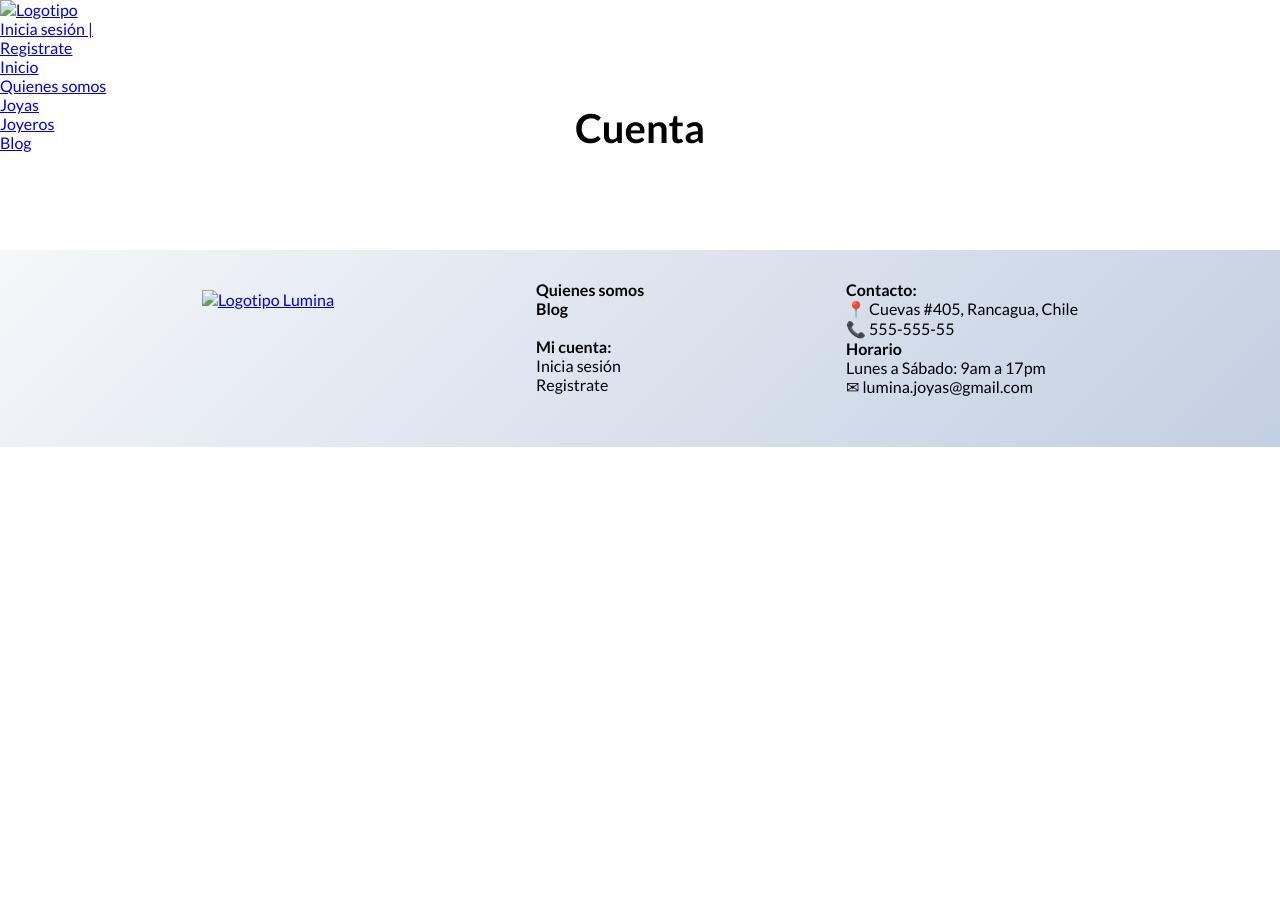
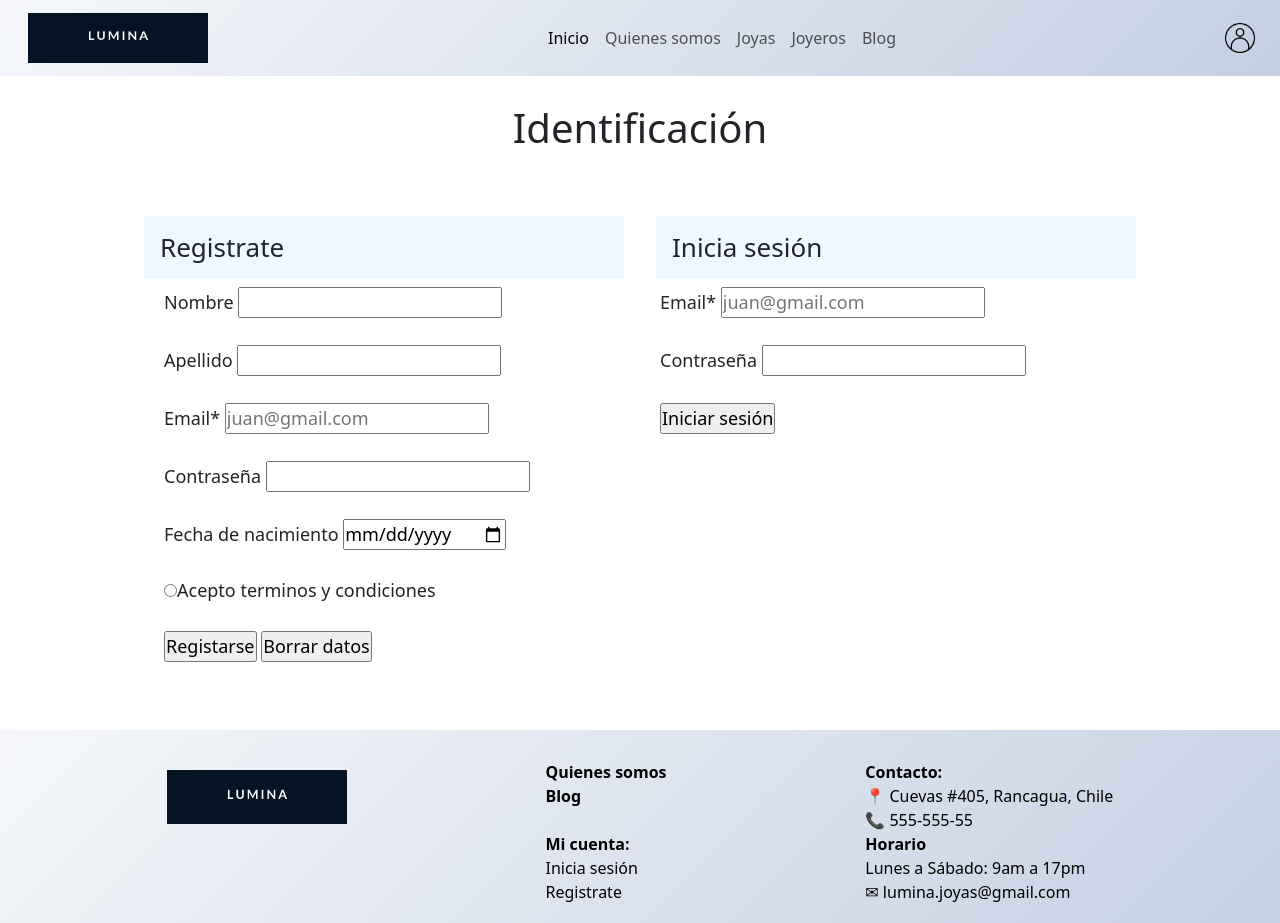
Before and after one commit to nadia-ma/segundaEntregaCoder, a plain HTML site: page pages/cuenta.html in a window 1280 px wide. Shown: the top 923 px of the page. Before the commit the page ends 800 px from the top, so only its background shows below. Drawn offline with nearby package versions, Linux system fonts and the light colour scheme; files that its build step writes are made by us from their sources.

Commit message:
agregue pagina identificacion

```diff
--- a/css/estilos.css
+++ b/css/estilos.css
@@ -300,36 +300,59 @@ height: 34rem;
 .compras{
     grid-area: compras;
 }
-
-/*.container {
-    justify-content: center;
-    padding: 15px 0;
-    width: 100vw;
-    height: 150vh;
-
-    display: grid;
-    grid-template-columns: 2fr 2fr 2fr;
-    grid-template-rows: 1fr 1fr 3fr 1fr 3fr 1fr;
-    grid-auto-columns: 2fr;
-    gap: 15px 10px;
-    grid-auto-flow: row;
-    grid-template-areas:
-      "tituloGrid tituloGrid tituloGrid"
-      "cat1 none cat3"
-      "cat1 cat2 cat3"
-      "cat4 cat2 cat6"
-      "cat4 cat5 cat6"
-      "none1 cat5 none2";
-  }*/
-
-  .contenedorJoyeros{
+.contenedorJoyeros{
     display: flex;
     flex-direction: row;
     justify-content: center;
-  }
+}
 
-  .imgJoyeros{
+.imgJoyeros{
     width: auto;
     height: 30rem;
     margin: 0 2rem;
-  }
+}
+
+.containerUsuario{
+    width: 80vw;
+    height: 60vh;
+    display: grid;
+    grid-template-columns: 1fr 1fr;
+    grid-template-rows:  0.2fr 3fr;
+    grid-auto-columns: 1fr;
+    gap: 0;
+    grid-auto-flow: row;
+    grid-template-areas:
+    "tituloRegistrate tituloInicio"
+    "formularioRegistro formularioInicio";
+    padding: 1rem 1rem;
+    margin: 0 auto;
+    justify-content: center;
+}
+
+.tituloRegistrate{
+    grid-area: tituloRegistrate;
+    text-align: flex-start;
+    font-size: 26px;
+    background-color: aliceblue;
+    padding: 1rem;
+    margin-right: 1rem;
+}
+
+.tituloInicio{
+    grid-area: tituloInicio;
+    text-align: flex-start;
+    font-size: 26px;
+    background-color: aliceblue;
+    padding: 1rem;
+    margin-left: 1rem;
+}
+
+.formularioRegistro{
+    grid-area: formularioRegistro;
+    font-size: 18px;
+}
+
+.formularioInicio{
+    grid-area: formularioInicio;
+    font-size: 18px;
+}
--- a/pages/cuenta.html
+++ b/pages/cuenta.html
@@ -8,48 +8,128 @@
     <link rel="preconnect" href="https://fonts.googleapis.com">
     <link rel="preconnect" href="https://fonts.gstatic.com" crossorigin>
     <link href="https://fonts.googleapis.com/css2?family=Lato:ital,wght@0,100;0,300;0,400;0,700;0,900;1,100;1,300;1,400;1,700;1,900&display=swap" rel="stylesheet">
-    <link rel="stylesheet" href="./css/estilos.css">
+    <!---NO BORRAR - estilos css-->
+    <link rel="stylesheet" href="../css/estilos.css">
+    <!---NO BORRAR - cdn de bootstrap-->
+    <link href="https://cdn.jsdelivr.net/npm/bootstrap@5.3.1/dist/css/bootstrap.min.css" rel="stylesheet" integrity="sha384-4bw+/aepP/YC94hEpVNVgiZdgIC5+VKNBQNGCHeKRQN+PtmoHDEXuppvnDJzQIu9" crossorigin="anonymous">
 </head>
 <body>
     <header>
-        <a href="./index.html"><img class="logo" src="./img/lumina-logo.png" alt="Logotipo"></a>
-        <div>
-            <!---Inicio Menu-->
-            <nav>
-                <ul class="identificacion">
-                    <li><a href="./pages/cuenta.html">Inicia sesión |</a></li>
-                    <li><a href="./pages/cuenta.html">Registrate</a></li>
-                </ul>
-            </nav>
-        </div>
-
-        <nav>
-            <ul class="menu">
-                <li><a href="./index.html">Inicio</a></li>
-                <li><a href="./pages/nosotros.html">Quienes somos</a></li>
-                <li><a href="./pages/joyas.html">Joyas</a></li>
-                <li><a href="./pages/joyeros.html">Joyeros</a></li>
-                <li><a href="./pages/blog.html">Blog</a></li>
-            </ul>
+        <!---Inicio Menu-->
+        <nav class="navbar navbar-expand-lg mainBg">
+            <div class="container-fluid">
+                <a class="navbar-brand" href="/index.html">
+                    <img src="../img/lumina-logo.png" alt="Logo" width="180" height="50" class="d-inline-block align-text-center ms-3"></a>
+                <button class="navbar-toggler" type="button" data-bs-toggle="collapse" data-bs-target="#navbarText" aria-controls="navbarText" aria-expanded="false" aria-label="Toggle navigation">
+                    <span class="navbar-toggler-icon"></span>
+                </button>
+                <div class="collapse navbar-collapse" id="navbarText">
+                    <ul class="navbar-nav mx-auto mb-2 mb-lg-0">
+                        <li class="nav-item">
+                            <a class="nav-link active" aria-current="page" href="../index.html">Inicio</a>
+                        </li>
+                        <li class="nav-item">
+                            <a class="nav-link" href="./nosotros.html">Quienes somos</a>
+                        </li>
+                        <li class="nav-item">
+                            <a class="nav-link" href="./joyas.html">Joyas</a>
+                        </li>
+                        <li class="nav-item">
+                            <a class="nav-link" href="./joyeros.html">Joyeros</a>
+                        </li>
+                        <li class="nav-item">
+                            <a class="nav-link" href="./blog.html">Blog</a>
+                        </li>
+                    </ul>
+                    <span class="navbar-text">
+                        <li class="nav-item">
+                            <a class="nav-link" href="./cuenta.html">
+                                <img src="../img/avatar.png" alt="usuario" class="usuario">
+                            </a>
+                        </li>
+                    </span>
+                </div>
+            </div>
         </nav>
     </header>
     <!---Fin Menu-->
+
     <!---Inicio Contenido-->
     <main>
-        <h1 class="titulo">Cuenta</h1>
-        <section>
-        </section>
+        <h1 class="titulo">Identificación</h1>
+
+        <div class="containerUsuario">
+            <h2 class="tituloRegistrate">Registrate</h2>
+            <section class="formularioRegistro">
+                <form action="">
+                    <fieldset>
+                        <div>
+                            <label for="name">Nombre</label>
+                            <input type="text" name="name">
+                        </div>
+                        <br>
+                        <div>
+                            <label for="surname">Apellido</label>
+                            <input type="text" name="surname">
+                        </div>
+                        <br>
+                        <div>
+                            <label for="email">Email*</label>
+                            <input type="email" required name="email" placeholder="juan@gmail.com">
+                        </div>
+                        <br>
+                        <div>
+                            <label for="password" >Contraseña</label>
+                            <input type="password" required name="password">
+                        </div>
+                        <br>
+                        <div>
+                            <label for="nac">Fecha de nacimiento</label>
+                            <input type="date" name="nac">
+                        </div>
+                        <div>
+                            <label for="condiciones"></label><br>
+                            <input type="radio" name="condiciones" value="fem" required name="condiciones">Acepto terminos y condiciones
+                        </div>
+                        <br>
+                        <input type="submit" value="Registarse">
+                        <input type="reset" value="Borrar datos">
+                    </fieldset>
+                </form>
+
+            </section>
+
+            <h2 class="tituloInicio">Inicia sesión</h2>
+            <section  class="formularioInicio">
+                <form action="">
+                    <fieldset>
+                        <div>
+                            <label for="email">Email*</label>
+                            <input type="email" required name="email" placeholder="juan@gmail.com">
+                        </div>
+                        <br>
+                        <div>
+                            <label for="password" >Contraseña</label>
+                            <input type="password" name="password">
+                        </div>
+                        <br>
+                        <input type="submit" value="Iniciar sesión">
+                    </fieldset>
+                </form>
+            </section>
+        </div>
     </main>
     <!---Inicio Contenido-->
     <footer>
-        <a href="./index.html"><img src="./img/lumina-logo.png" alt="Logotipo Lumina"></a>
+        <a href="../index.html">
+            <img src="../img/lumina-logo.png" alt="Logo" class="d-inline-block textoLogo"></a>
         <ul class="pie">
-            <li><a class="negrita" href="./pages/nosotros.html">Quienes somos</a></li>
-            <li><a class="negrita" href="./pages/blog.html">Blog</a><li>
+            <li><a class="negrita" href="./nosotros.html">Quienes somos</a></li>
+            <li><a class="negrita" href="./blog.html">Blog</a><li>
             <br>
             <li class="negrita">Mi cuenta:</li>
-            <li><a href="./pages/cuenta.html">Inicia sesión</a></li>
-            <li><a href="./pages/cuenta.html">Registrate</a></li>
+            <li><a href="./cuenta.html">Inicia sesión</a></li>
+            <li><a href="./cuenta.html">Registrate</a></li>
         </ul>
 
         <ul class="pie">
@@ -61,5 +141,8 @@
             <li>✉︎ lumina.joyas@gmail.com</li>
         </ul>
     </footer>
+
+ <!---NO BORRAR - script de bootstrap-->
+ <script src="https://cdn.jsdelivr.net/npm/bootstrap@5.3.1/dist/js/bootstrap.bundle.min.js" integrity="sha384-HwwvtgBNo3bZJJLYd8oVXjrBZt8cqVSpeBNS5n7C8IVInixGAoxmnlMuBnhbgrkm" crossorigin="anonymous"></script>
 </body>
 </html>
```
Also changed, not shown: pages/blog.html (+3 -0 lines), pages/joyas.html (+3 -0 lines), pages/joyeros.html (+3 -0 lines), 2 other files.
